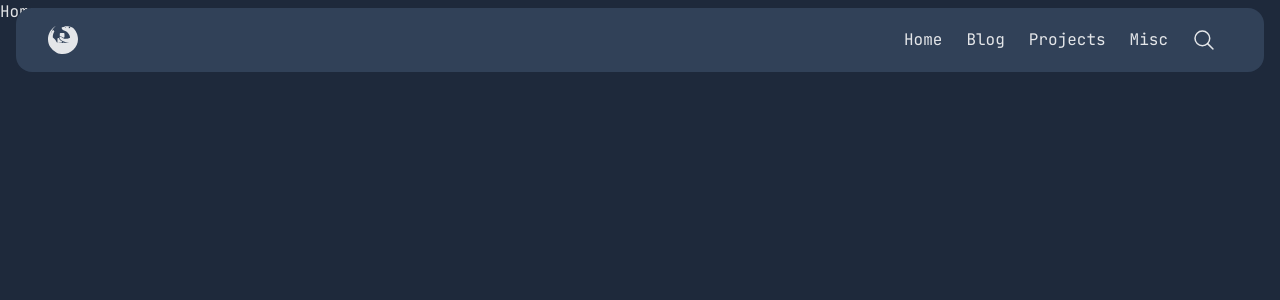
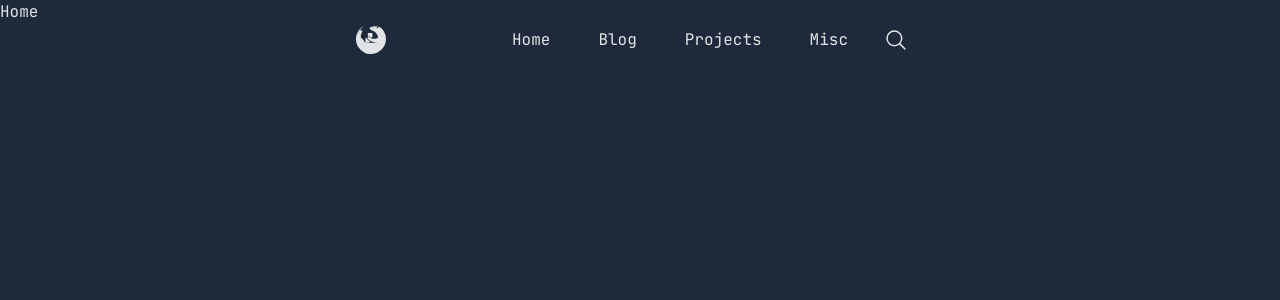
Before and after one commit to ShavB/portfolio, a React (Vite) app: page / in a window 1280 px wide. Shown: the top 300 px of the page. Built offline with nearby package versions, Linux system fonts and the light colour scheme.

Commit message:
added functionalities of Nav menubar

```diff
--- a/src/components/Navbar.jsx
+++ b/src/components/Navbar.jsx
@@ -1,4 +1,4 @@
-import React, { useState } from "react";
+import { useEffect, useRef, useState } from "react";
 import { IoSearchOutline } from "react-icons/io5";
 import { RxHamburgerMenu } from "react-icons/rx";
 import NavbarTabElements from "../features/NavbarTabElements";
@@ -6,12 +6,33 @@ import { SiLinuxserver } from "react-icons/si";
 
 export default function Navbar() {
   const [activeMenu, setActiveMenu] = useState(false);
+
+  const menuRef = useRef(null);
+
   const handleMenu = () => {
     setActiveMenu(!activeMenu);
   };
+  const closeMenu = (e) => {
+    console.log(menuRef.current.contains(e.target));
+    if (menuRef.current && !menuRef.current.contains(e.target)) {
+      setActiveMenu(false);
+    }
+  };
+
+  const handleMenuButton = () => {
+    setActiveMenu(false);
+  };
+
+  useEffect(() => {
+    document.addEventListener("mousedown", closeMenu);
+    return () => {
+      document.removeEventListener("mousedown", closeMenu);
+    };
+  }, []);
+
   return (
     <div className="fixed w-full top-2 flex items-center justify-center">
-      <div className="bg-slate-700 rounded-2xl w-full mx-4 px-4">
+      <div className="rounded-2xl w-full mx-4 px-2 sm:px-20 md:px-25 lg:mx-40 xl:mx-60">
         <div className="px-4 flex h-16 items-center justify-between">
           <div>
             <a href="#">
@@ -25,14 +46,18 @@ export default function Navbar() {
               className="hover:bg-slate-800 p-2 rounded-2xl cursor-pointer"
               size={40}
             />
-            <div className="relative">
+            <div ref={menuRef} className="relative">
               <RxHamburgerMenu
                 onClick={handleMenu}
                 className="sm:hidden"
                 size={20}
               />
               {activeMenu && (
-                <NavbarTabElements className="sm:flex sm:hidden absolute top-full mt-2 right-0 bg-gray-700 rounded-2xl w-40 shadow-lg z-50" />
+                <NavbarTabElements
+                  ref={menuRef}
+                  handleMenuButton={handleMenuButton}
+                  className="sm:flex sm:hidden absolute top-full mt-2 p-2 right-0 bg-gray-700 rounded-2xl w-40 shadow-lg z-50"
+                />
               )}
             </div>
           </div>
--- a/src/features/NavbarTabElements.jsx
+++ b/src/features/NavbarTabElements.jsx
@@ -1,39 +1,21 @@
+import { forwardRef } from "react";
 import { Link } from "react-router";
+import { tabName } from "../utils/TabName";
 
-export default function NavbarTabElements({ className }) {
-  const tabName = [
-    {
-      id: 1,
-      label: "Home",
-      path: "/",
-    },
-    {
-      id: 2,
-      label: "Blog",
-      path: "/blog",
-    },
-    {
-      id: 3,
-      label: "Projects",
-      path: "/projects",
-    },
-    {
-      id: 4,
-      label: "Misc",
-      path: "/misc",
-    },
-  ];
+const NavbarTabElements = forwardRef(({ className, handleMenuButton }, ref) => {
   return (
-    <div className={className}>
+    <div ref={ref} className={className}>
       {tabName.map((tab) => (
-        <a
-          href="#"
-          className="block px-2 hover:bg-slate-800 rounded-2xl p-2"
+        <div
+          className="block h-full m-3 px-2 hover:border-b-2 rounded-1xl"
           key={tab.id}
+          onClick={handleMenuButton}
         >
           <Link to={tab.path}>{tab.label}</Link>
-        </a>
+        </div>
       ))}
     </div>
   );
-}
+});
+
+export default NavbarTabElements;
--- /dev/null
+++ b/src/utils/TabName.js
@@ -0,0 +1,22 @@
+export const tabName = [
+  {
+    id: 1,
+    label: "Home",
+    path: "/",
+  },
+  {
+    id: 2,
+    label: "Blog",
+    path: "/blog",
+  },
+  {
+    id: 3,
+    label: "Projects",
+    path: "/projects",
+  },
+  {
+    id: 4,
+    label: "Misc",
+    path: "/misc",
+  },
+];
```
